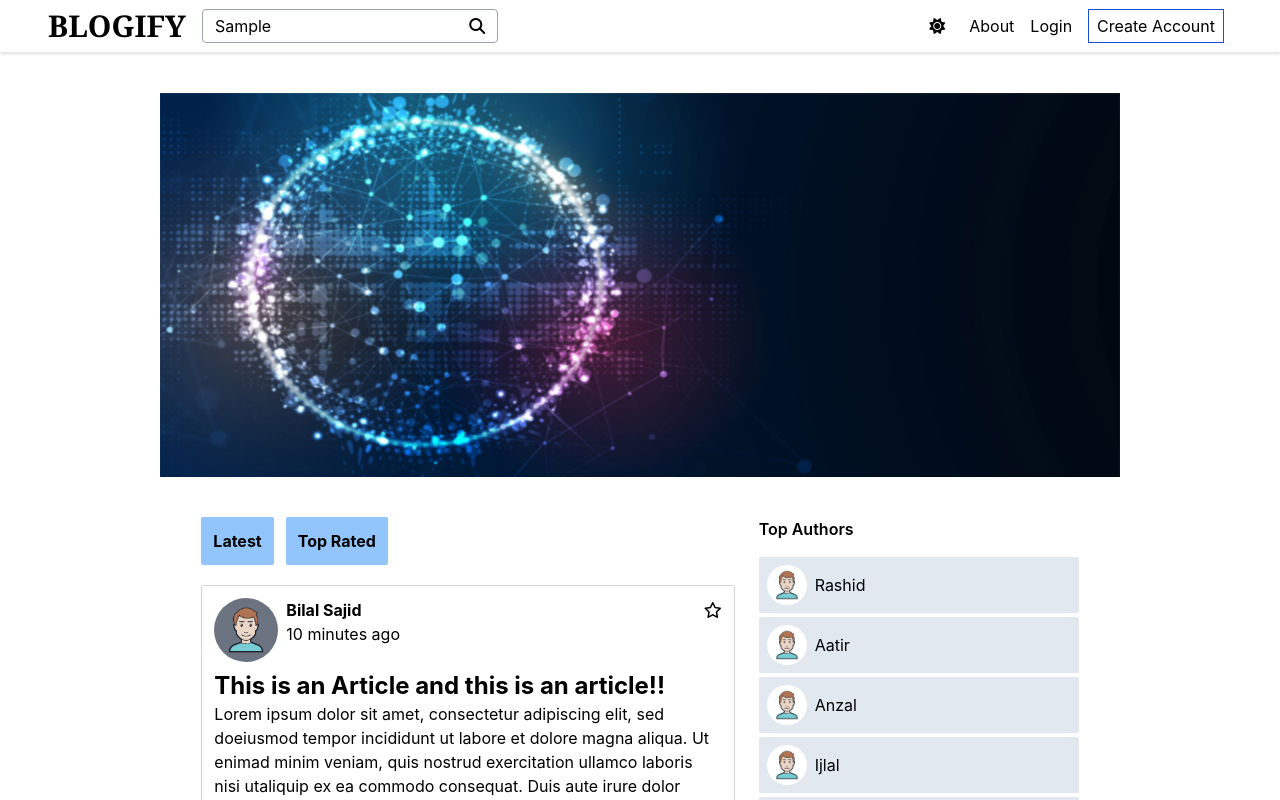
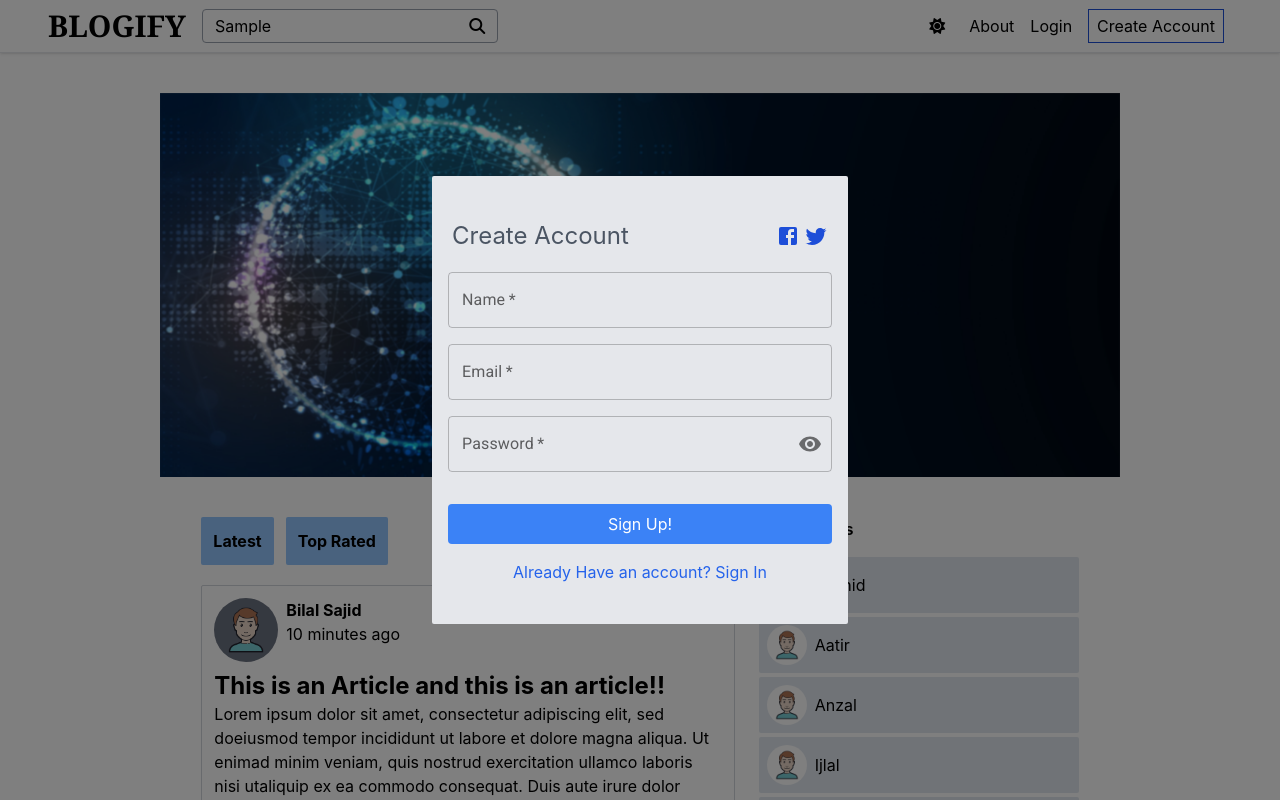
Before and after one commit to BilalSajid173/Blog-app-frontend, a React (Create React App) app: page / in a window 1280 px wide. Both pictures are taken after typing "Sample" into the empty fields and a click on the button "Create Account". Shown: the top 800 px of the page. Built offline with nearby package versions, Linux system fonts and the light colour scheme.

Commit message:
Signup modal done!

```diff
--- a/src/components/Navigation/navbar.js
+++ b/src/components/Navigation/navbar.js
@@ -1,5 +1,6 @@
 import { Fragment, useContext, useState } from "react";
 import LoginModal from "../SignUp&Login/LoginModal";
+import SignupModal from "../SignUp&Login/SignUpModal";
 import DarkContext from "../../store/darkmode-context";
 const Navbar = () => {
   const Darkctx = useContext(DarkContext);
@@ -7,6 +8,7 @@ const Navbar = () => {
   const [isDark, setIsDark] = useState(false);
   const [showMenu, setShowMenu] = useState(false);
   const [openLoginModal, setOpenLoginModal] = useState(false);
+  const [openSignupModal, setOpenSignupModal] = useState(false);
 
   const loginHandler = () => {
     setOpenLoginModal((prev) => {
@@ -19,6 +21,12 @@ const Navbar = () => {
 
   const LoginCloseHandler = () => {
     setOpenLoginModal((prev) => {
+      return !prev;
+    });
+  };
+
+  const SignupModalHandler = () => {
+    setOpenSignupModal((prev) => {
       return !prev;
     });
   };
@@ -51,6 +59,7 @@ const Navbar = () => {
   return (
     <Fragment>
       <LoginModal open={openLoginModal} handleClose={LoginCloseHandler} />
+      <SignupModal open={openSignupModal} handleClose={SignupModalHandler} />
       <div className="flex flex-wrap items-center p-2 pl-6 pr-6 sm:pl-8 sm:pr-8 lg:pl-12 lg:pr-12 bg-white border-b border-b-gray-200 shadow dark:bg-gray-900 dark:border-none dark:shadow-slate-600 dark:shadow-sm">
         <div className="w-fit font-serif text-3xl font-black mr-4 dark:text-white">
           BLOGIFY
@@ -83,7 +92,10 @@ const Navbar = () => {
             </button>
           )}
           {!isLogin && (
-            <button className="transition-all duration-300 px-2 py-1 border border-blue-700 hover:bg-blue-600 hover:text-gray-100">
+            <button
+              onClick={SignupModalHandler}
+              className="transition-all duration-300 px-2 py-1 border border-blue-700 hover:bg-blue-600 hover:text-gray-100"
+            >
               Create Account
             </button>
           )}
@@ -144,7 +156,10 @@ const Navbar = () => {
           </button>
         )}
         {!isLogin && (
-          <button className="transition-all duration-300 my-1 text-left px-2 py-1 hover:bg-blue-600 hover:text-white">
+          <button
+            onClick={SignupModalHandler}
+            className="transition-all duration-300 my-1 text-left px-2 py-1 hover:bg-blue-600 hover:text-white"
+          >
             <i class="mr-2 p-2 fa-sharp fa-solid fa-circle-plus"></i> Create
             Account
           </button>
--- a/src/components/SignUp&Login/LoginModal.js
+++ b/src/components/SignUp&Login/LoginModal.js
@@ -46,7 +46,7 @@ const LoginModal = (props) => {
         aria-labelledby="modal-modal-title"
         aria-describedby="modal-modal-description"
       >
-        <div className="absolute flex flex-col top-2/4 left-2/4 transform -translate-x-1/2 -translate-y-1/2 bg-gray-200 p-4 py-10 dark:bg-slate-700 dark:text-white">
+        <div className="rounded-sm absolute flex flex-col top-2/4 left-2/4 transform -translate-x-1/2 -translate-y-1/2 bg-gray-200 p-4 py-10 dark:bg-slate-700 dark:text-white">
           <div className="flex flex-wrap p-1 justify-center mb-4">
             <h2 className="text-xl sm:text-2xl text-gray-600 mr-auto dark:text-gray-200">
               Login To Continue
--- a/src/components/SignUp&Login/SignUpModal.js
+++ b/src/components/SignUp&Login/SignUpModal.js
@@ -0,0 +1,129 @@
+import React, { useContext } from "react";
+import { useState } from "react";
+import Modal from "@mui/material/Modal";
+import { TextField } from "@mui/material";
+import InputAdornment from "@mui/material/InputAdornment";
+import IconButton from "@mui/material/IconButton";
+import { FormControl } from "@mui/material";
+import { InputLabel } from "@mui/material";
+import { OutlinedInput } from "@mui/material";
+import { Visibility } from "@mui/icons-material";
+import { VisibilityOff } from "@mui/icons-material";
+import TwitterIcon from "@mui/icons-material/Twitter";
+import FacebookIcon from "@mui/icons-material/Facebook";
+import DarkContext from "../../store/darkmode-context";
+import { ThemeProvider, createTheme } from "@mui/material/styles";
+
+const SignupModal = (props) => {
+  const DarkCtx = useContext(DarkContext);
+  const [showPassword, setShowPassword] = useState(false);
+  const [password, setPassword] = useState("");
+
+  const darkTheme = createTheme({
+    palette: {
+      mode: DarkCtx.isDark ? "dark" : "light",
+    },
+  });
+
+  const handleShowPassword = () => {
+    setShowPassword((prev) => {
+      return !prev;
+    });
+  };
+
+  const passwordChangeHandler = (event) => {
+    setPassword(event.target.value);
+  };
+
+  //change input fields to error fields conditionally on errors
+  return (
+    <div>
+      <Modal
+        open={props.open}
+        onClose={props.handleClose}
+        aria-labelledby="modal-modal-title"
+        aria-describedby="modal-modal-description"
+      >
+        <div className="rounded-sm absolute flex flex-col top-2/4 left-2/4 transform -translate-x-1/2 -translate-y-1/2 bg-gray-200 p-4 py-10 dark:bg-slate-700 dark:text-white">
+          <div className="flex flex-wrap p-1 justify-center mb-4">
+            <h2 className="text-xl sm:text-2xl text-gray-600 mr-auto dark:text-gray-200">
+              Create Account
+            </h2>
+            <div className="flex flex-wrap justify-center pt-1">
+              <FacebookIcon className="cursor-pointer text-blue-700 mr-1 dark:text-gray-200" />
+              <TwitterIcon className="cursor-pointer text-blue-700 dark:text-blue-400" />
+            </div>
+          </div>
+          <div className="mb-4 w-[calc(100vw-5rem)] sm:w-96">
+            <ThemeProvider theme={darkTheme}>
+              <TextField
+                className="w-full"
+                // color="red"
+                required
+                // sx={{ input: { color: "gray" } }}
+                id="outlined-basic"
+                label="Name"
+                variant="outlined"
+              />
+            </ThemeProvider>
+          </div>
+          <div className="mb-4 w-[calc(100vw-5rem)] sm:w-96">
+            <ThemeProvider theme={darkTheme}>
+              <TextField
+                className="w-full"
+                // color="red"
+                required
+                // sx={{ input: { color: "gray" } }}
+                id="outlined-basic"
+                label="Email"
+                variant="outlined"
+              />
+            </ThemeProvider>
+          </div>
+          <div className="mb-8 w-[calc(100vw-5rem)] sm:w-96">
+            <ThemeProvider theme={darkTheme}>
+              <FormControl variant="outlined" className="w-full">
+                <InputLabel htmlFor="outlined-adornment-password" required>
+                  Password
+                </InputLabel>
+                {/*for the eye icon */}
+                <OutlinedInput
+                  id="outlined-adornment-password"
+                  type={showPassword ? "text" : "password"}
+                  value={password}
+                  onChange={passwordChangeHandler}
+                  required
+                  endAdornment={
+                    <InputAdornment position="end">
+                      <IconButton
+                        aria-label="toggle password visibility"
+                        onClick={handleShowPassword}
+                        edge="end"
+                      >
+                        {showPassword ? <VisibilityOff /> : <Visibility />}
+                      </IconButton>
+                    </InputAdornment>
+                  }
+                  label="Password"
+                />
+              </FormControl>
+            </ThemeProvider>
+          </div>
+          <button className="mb-4 p-2 px-6 rounded bg-blue-500 hover:bg-blue-700 text-white">
+            Sign Up!
+          </button>
+          <div className="flex flex-wrap justify-center">
+            {/* <span className="cursor-pointer mr-auto text-blue-600 dark:text-blue-300">
+              Forgot Password?
+            </span> */}
+            <span className="cursor-pointer text-blue-600 dark:text-blue-300">
+              Already Have an account? Sign In
+            </span>
+          </div>
+        </div>
+      </Modal>
+    </div>
+  );
+};
+
+export default SignupModal;
```
